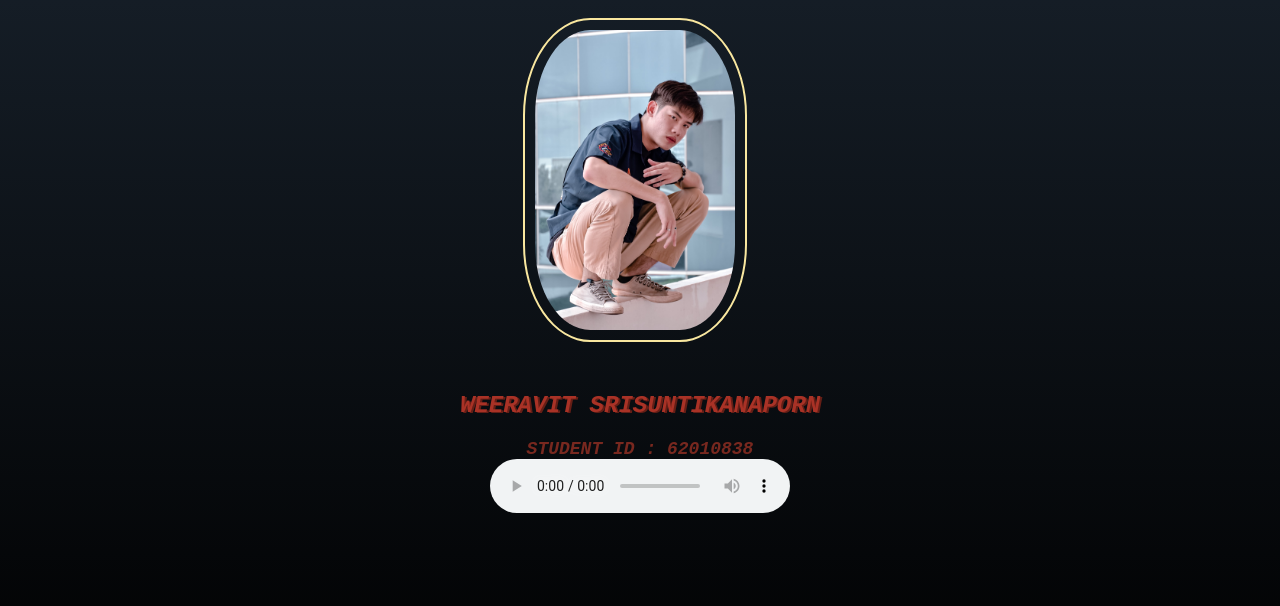
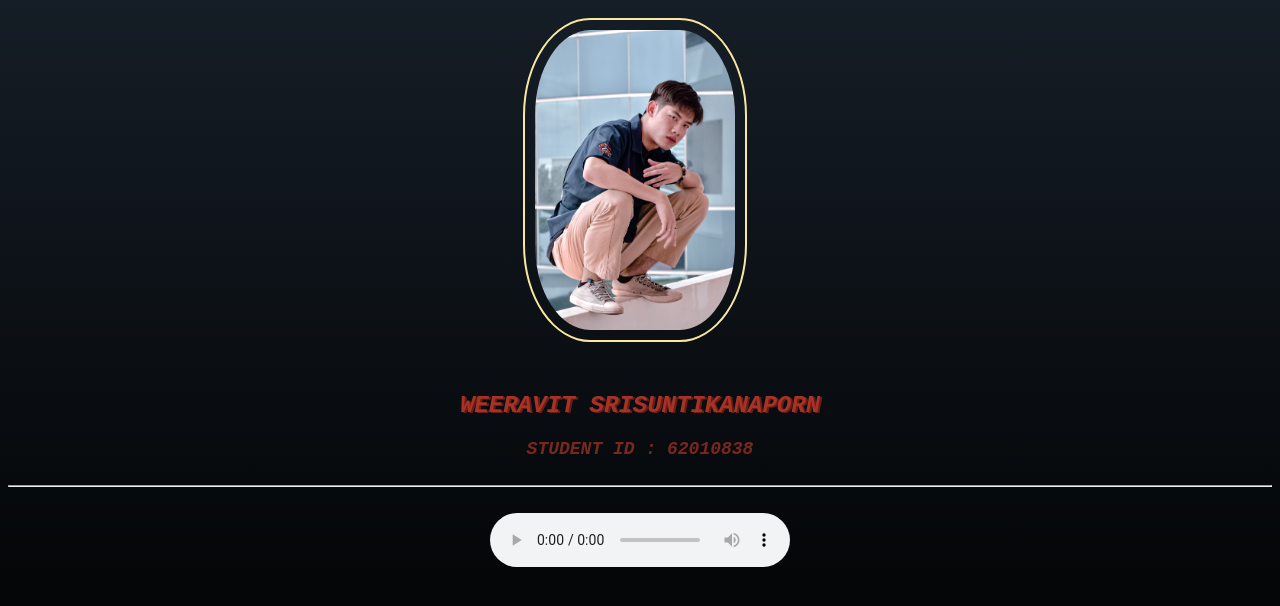
Before and after one commit to dnrecording/dnrecording.github.io, a plain HTML site: page index.html in a window 1280 px wide. Shown: the part 74-680 px from the top of the page. Drawn offline with Linux system fonts and the light colour scheme.

Commit message:
align items

```diff
--- a/index.html
+++ b/index.html
@@ -10,11 +10,14 @@
 			<br>
 			<i><strong><h2 class="h2-color">WEERAVIT SRISUNTIKANAPORN</h2><strong></i>
 			<i><h6 class="h6-color">STUDENT ID : 62010838</h6></i>
-			<audio controls>
-				<sourcev src="./assets/My Destiny.mp3" type="audio/mpeg">
-			</audio>
 		</center>
 	</body>
+	<br><hr><br>
+	<center>
+	<audio controls autoplay>
+		<source src="./assets/My Destiny.mp3" type="audio/mpeg">
+	</audio>
+	</center>
 </html>
 
 <style>
```
